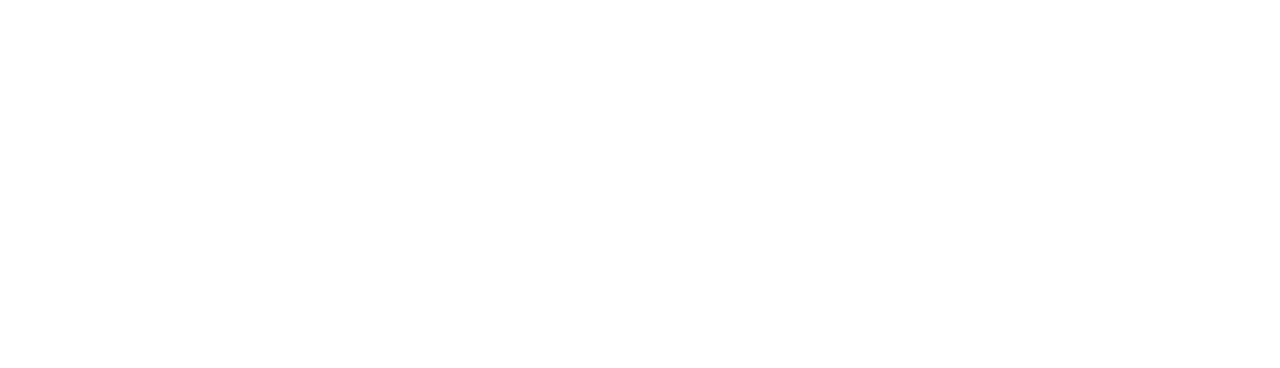
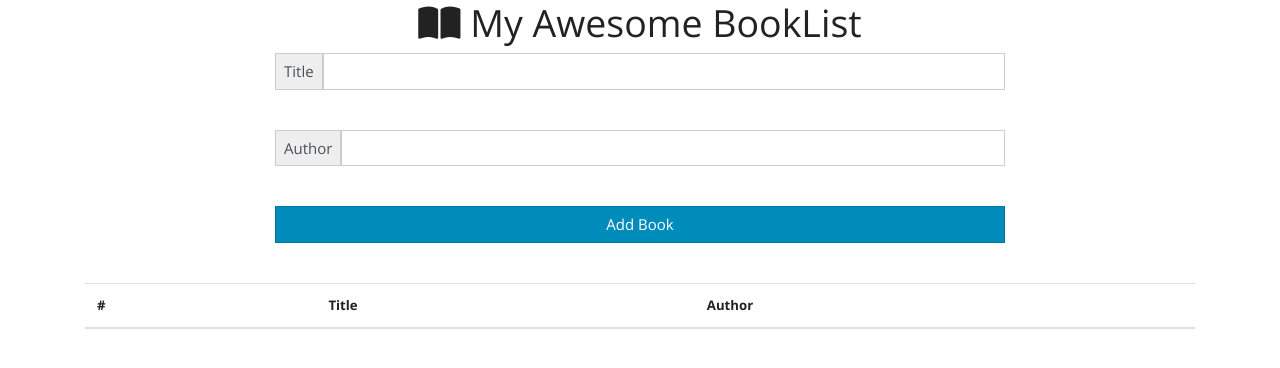
Before and after one commit to kwambiee/Awesome-Books, a website: page index.html in a window 1280 px wide. Drawn offline with nearby package versions, Linux system fonts and the light colour scheme.

Commit message:
Add form syntax to homepage

```diff
--- a/index.html
+++ b/index.html
@@ -10,6 +10,43 @@
         <title>My Booklist</title>
     </head>
     <body>
+        <div class="container">
+            <h1 class="text-center fs-2">
+                <i class="fas fa-book-open"></i> My Awesome BookList
+            </h1>
+            <form id=form class="bookForm">
+                <div class="row g-3 justify-content-center form-group">
+                    <div class=" col-8 fs-2 mb-4 input-group">
+                        <label for="title" class="input-group-text">Title</label>
+                        <input type="text" id="title" class="form-control">
+                    </div>
+                </div>
+                <div class="row g-3 justify-content-center form-group">
+                    <div class="col-8 fs-2 mb-4 input-group">
+                        <label for="author" class=" input-group-text">Author</label>
+                        <input type="text" id="author" class="form-control">
+                    </div>
+                </div>
+                <div class="row g-3 justify-content-center form-group">
+                    <div class="col-8 d-flex justify-content-center fs-2 mb-4">
+                        <button type="submit" id="button" class="btn btn-primary btn-block">Add Book</button>
+                    </div>
+                </div>
+            </form>
+            <table class="table hidden table-striped">
+                <thead>
+                    <tr class="head">
+                        <th scope="col">#</th>
+                        <th scope="col">Title</th>
+                        <th scope="col">Author</th>
+                    </tr>
+                </thead>
+                <tbody id="table-body">
 
+                </tbody>
+
+            </table>
+        </div>
+        <script src="./main.js"></script>
     </body>
 </html>
```
Lines whose indentation alone changed are shown as unchanged.
